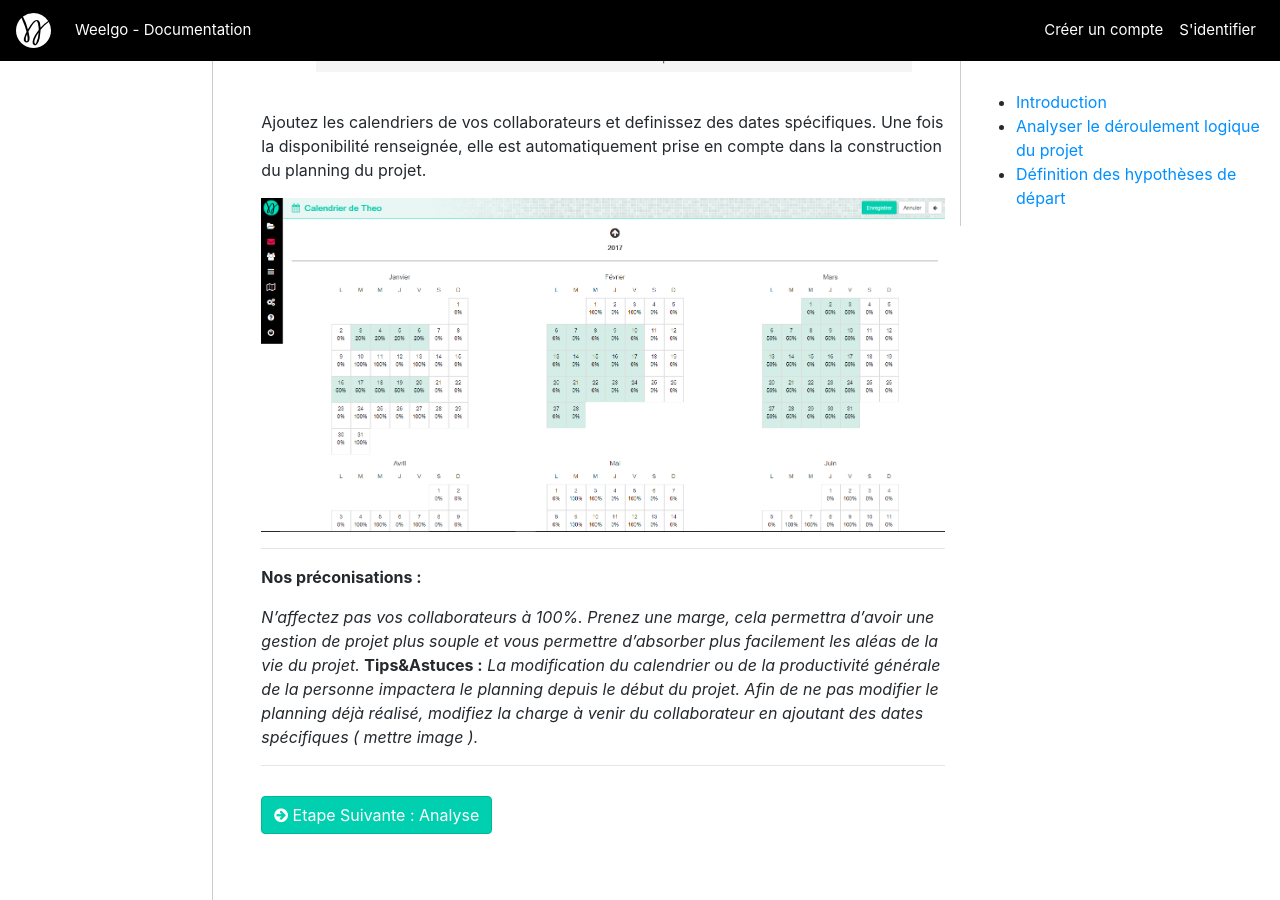
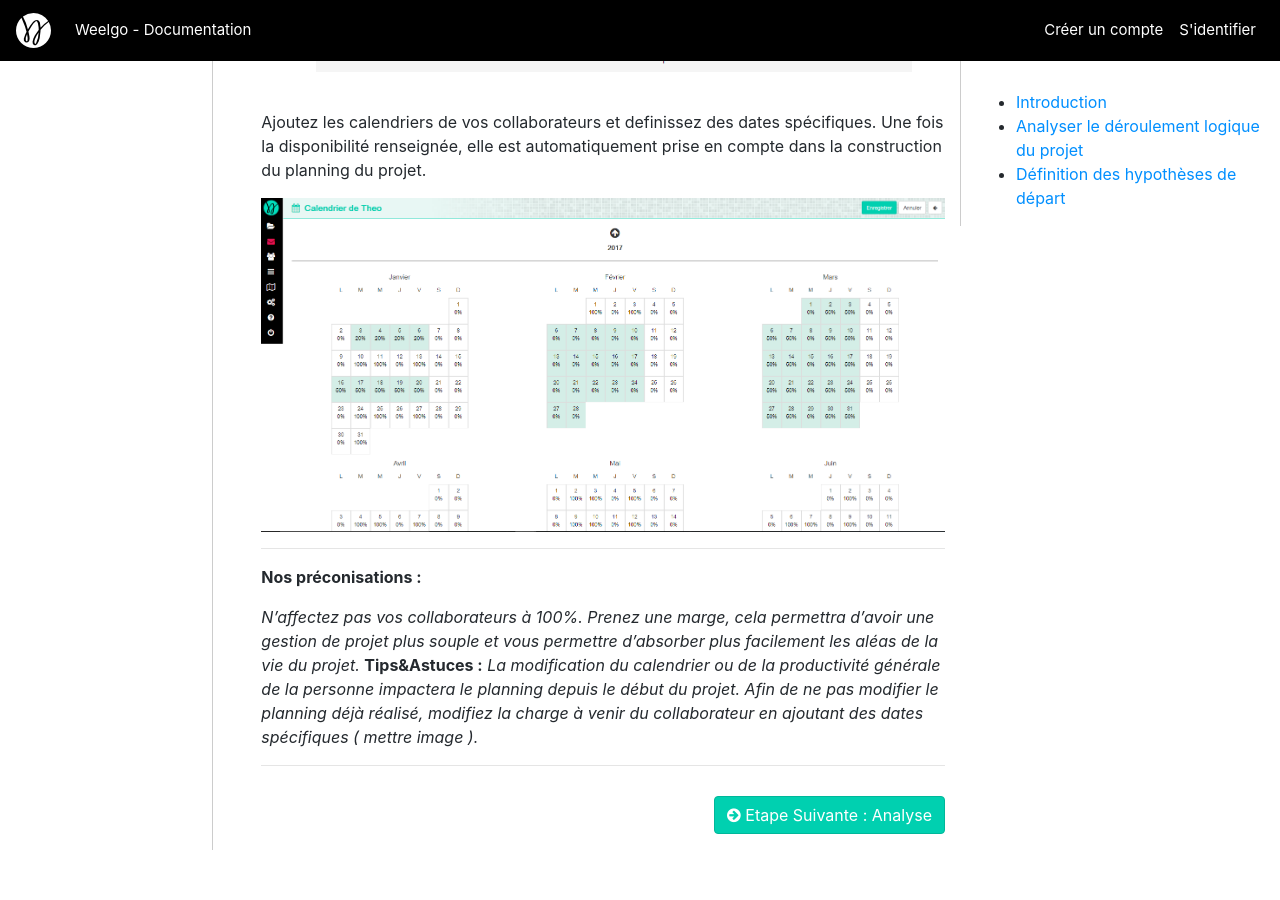
Before and after one commit to Weelgo/weelgo.github.io, a Jekyll site: the page built from fr/tutoriels/creationReseau_etp3_deroulementHypothese.md, in a window 1280 px wide and 900 px high, scrolled down 1806 px. Built offline with Jekyll 4.4.1, drawn with Linux system fonts in a browser that asks for light colours; after the commit the page ends 2656 px from its top, so only the background shows below that.

Commit message:
amélioration doc

```diff
--- a/_layouts/docs_fr.html
+++ b/_layouts/docs_fr.html
@@ -149,7 +149,7 @@
 
           {% if nextLevel and nextLevelPath%}
          	 <div style="margin-bottom: 50px;margin-top: 30px;">
-          		<a href="{{ nextLevelPath }}" class="btn btn-success btn-md"><i class="fa fa-arrow-circle-right"></i> Etape Suivante : {{ nextLevel.name }}</a>
+          		<a href="{{ nextLevelPath }}" class="btn btn-success btn-md pull-right"><i class="fa fa-arrow-circle-right"></i> Etape Suivante : {{ nextLevel.name }}</a>
           		</div>
           {% endif %}
           </div>
```
